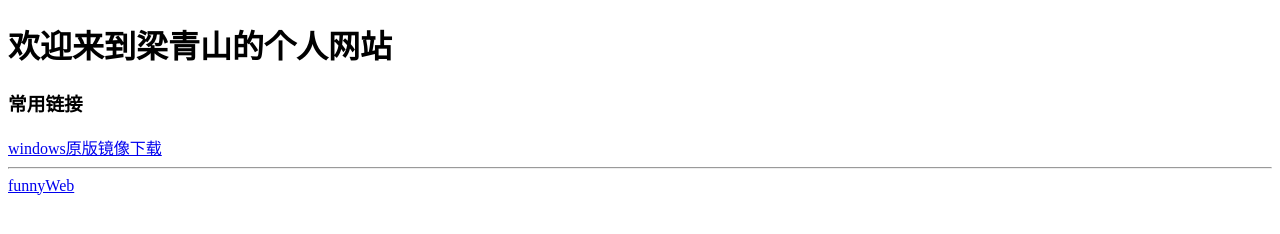
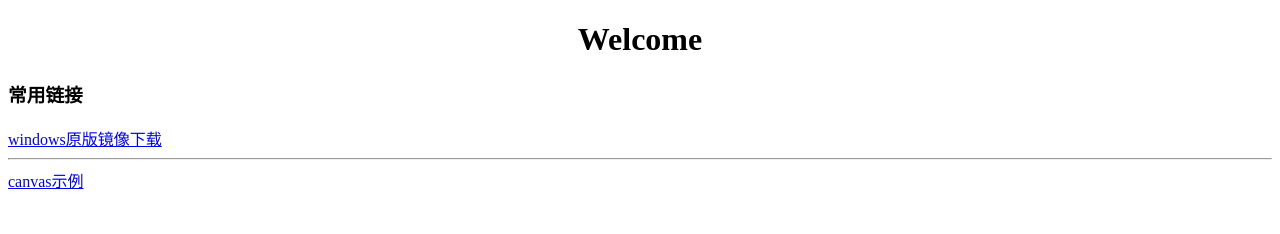
Before and after one commit to qingshanliang/hello-world, a plain HTML site: page index.html in a window 1280 px wide. Drawn offline with Linux system fonts and the light colour scheme.

Commit message:
Update index.html

```diff
--- a/index.html
+++ b/index.html
@@ -5,10 +5,10 @@
     <title>LQS</title>
 </head>
 <body>
-    <h1 style="align-text:center;">欢迎来到梁青山的个人网站</h1>
+    <h1 style="text-align:center;">Welcome</h1>
     <h3>常用链接</h3>
     <a href="https://msdn.itellyou.cn/">windows原版镜像下载</a>
     <hr>
-    <a href="./funny.html" target="_blank">funnyWeb</a>
+    <a href="./funny.html" target="_blank">canvas示例</a>
 </body>
 </html>
```
